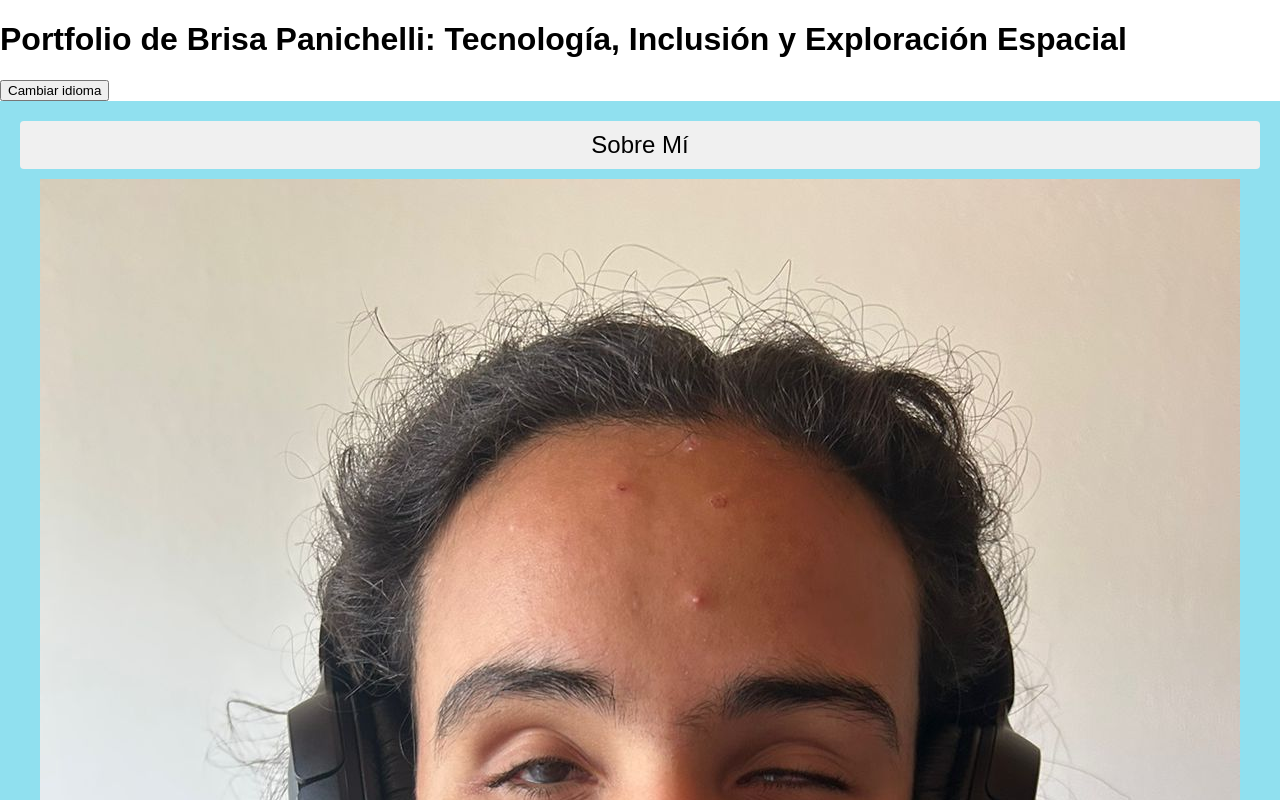
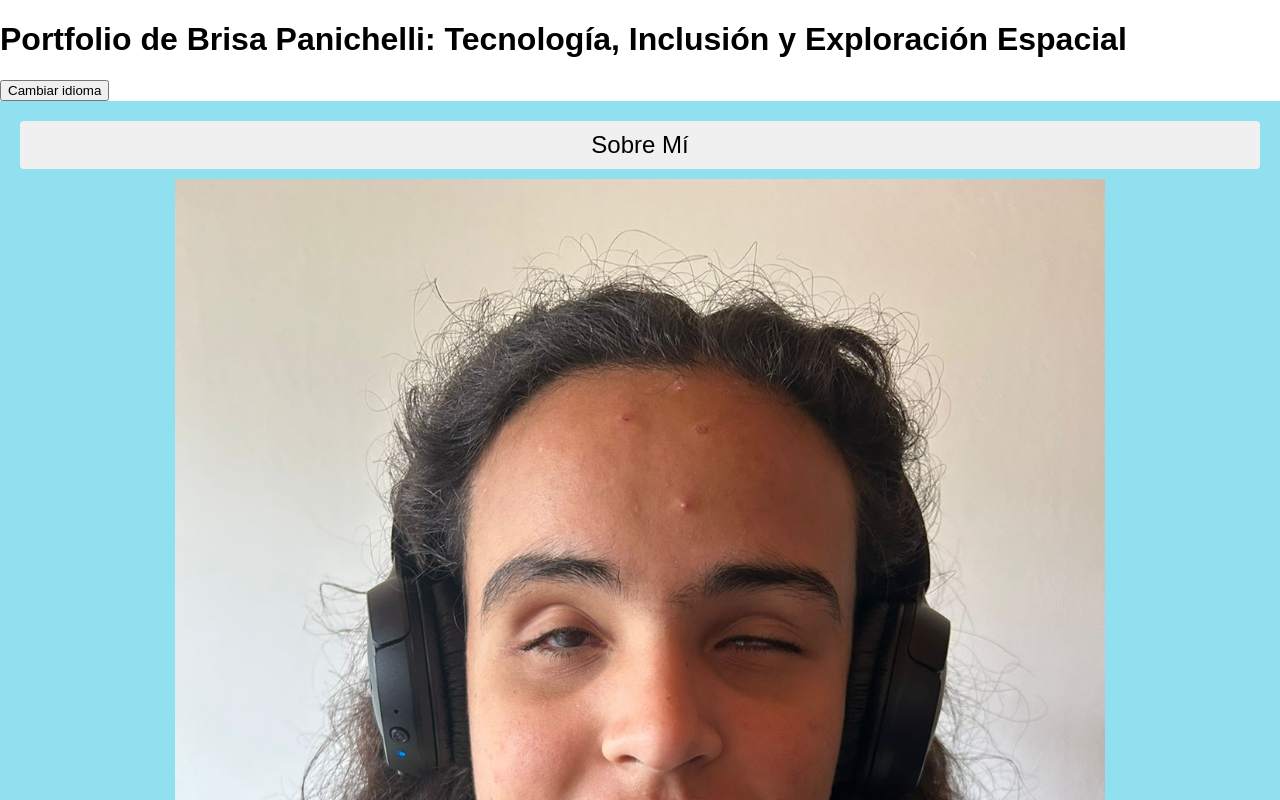
Before and after one commit to brisapanichelli/porfolio-brisa-panichelli, a plain HTML site: page index.html in a window 1280 px wide. Both pictures are taken after a click on the button "Sobre Mí". Shown: the top 800 px of the page. Drawn offline with Linux system fonts and the light colour scheme.

Commit message:
Update index.html

```diff
--- a/index.html
+++ b/index.html
@@ -1,4 +1,4 @@
-<!DOCTYPE html>
+  <!DOCTYPE html>
 <html lang="es">
 <head>
   <meta charset="UTF-8">
@@ -17,7 +17,7 @@
   <div class="section">
     <button class="section-title" aria-expanded="false">Sobre Mí</button>
     <div class="section-content">
-      <img src="Imagen de WhatsApp 2023-09-25 a las 10.51.24.jpg" alt="una imagen de brisa frente a una pared blanca, ella lleva auriculares">
+  <img src="Imagen de WhatsApp 2023-09-25 a las 10.51.24.jpg" alt="una imagen de brisa frente a una pared blanca, ella lleva auriculares" width="75%">
       <p>Soy Brisa Panichelli, una joven de 20 años apasionada por la tecnología y el mundo aeroespacial. A pesar de enfrentar la vida siendo una persona ciega, no me dejo limitar y siempre estoy en busca de aprender cosas nuevas y desafiarme a mí misma cada día. Mi determinación y pasión por la tecnología me han llevado a seguir una carrera en desarrollo de software y a trabajar para mejorar la accesibilidad y la inclusión de personas con discapacidad. Además, tengo un profundo interés en la ciencia y la exploración espacial.</p>
     </div>
   </div>
```
